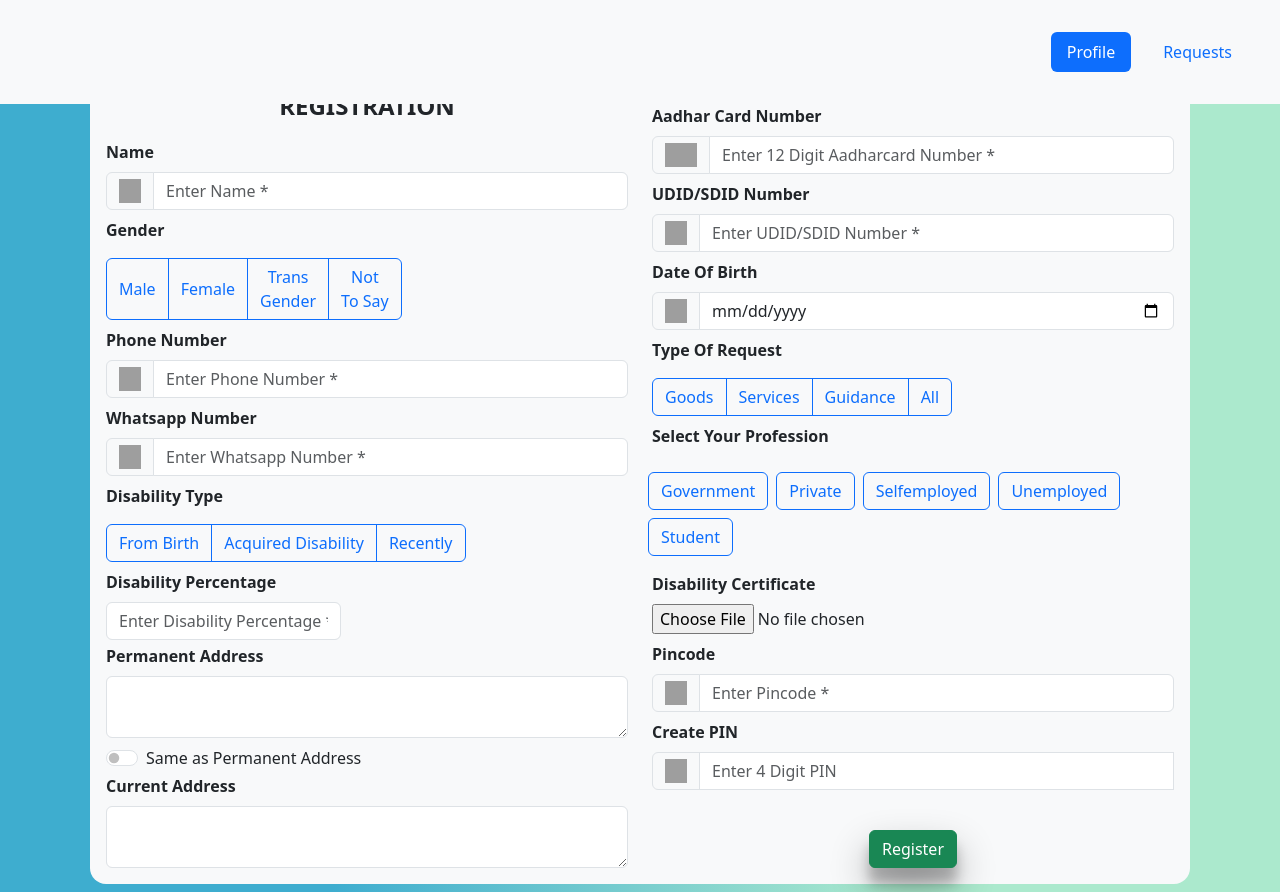
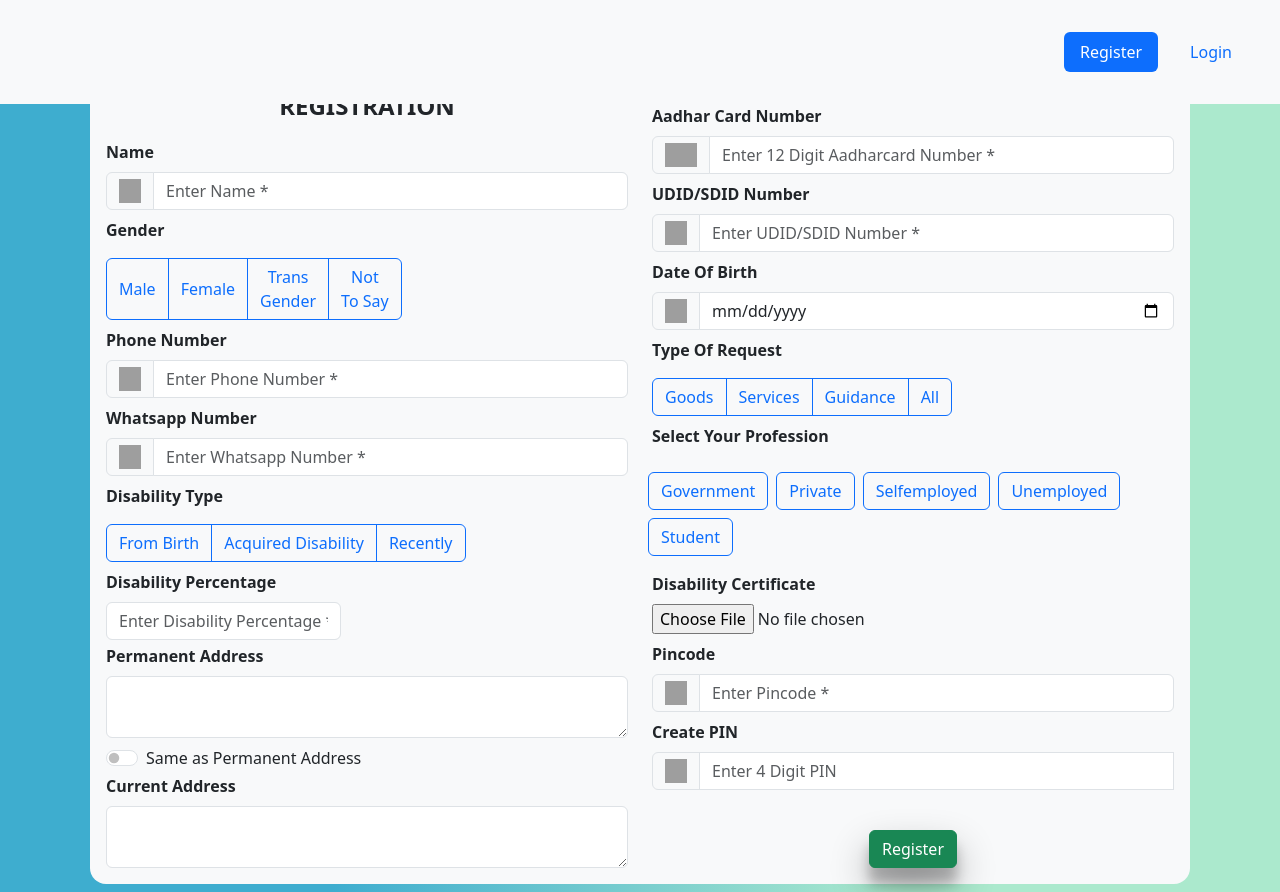
Before and after one commit to Nithishkumar-cloud/freelance, a website: page public/components/registerloginus/index.html in a window 1280 px wide. Shown: the top 892 px of the page. Drawn offline with nearby package versions, Linux system fonts and the light colour scheme; files that its build step writes are made by us from their sources; grey boxes are pictures that could not be loaded.

Commit message:
Update index.html

```diff
--- a/public/components/registerloginus/index.html
+++ b/public/components/registerloginus/index.html
@@ -35,10 +35,10 @@
                 <div class="collapse navbar-collapse justify-content-end" id="colla">
                      <ul class="nav nav-pills p-2 d-flex flex-sm-column flex-lg-row align-items-center abc">
                             <li class="nav-item p-2">
-                                <button type="button" class="nav-link active" data-bs-toggle="pill" onclick="register()">Profile</button>
+                                <button type="button" class="nav-link active" data-bs-toggle="pill" onclick="register()">Register</button>
                             </li>
                             <li class="nav-item p-2">
-                                <button type="button" class="nav-link " data-bs-toggle="pill" onclick="login()">Requests</button>
+                                <button type="button" class="nav-link " data-bs-toggle="pill" onclick="login()">Login</button>
                             </li>
 
                         </ul>
```
